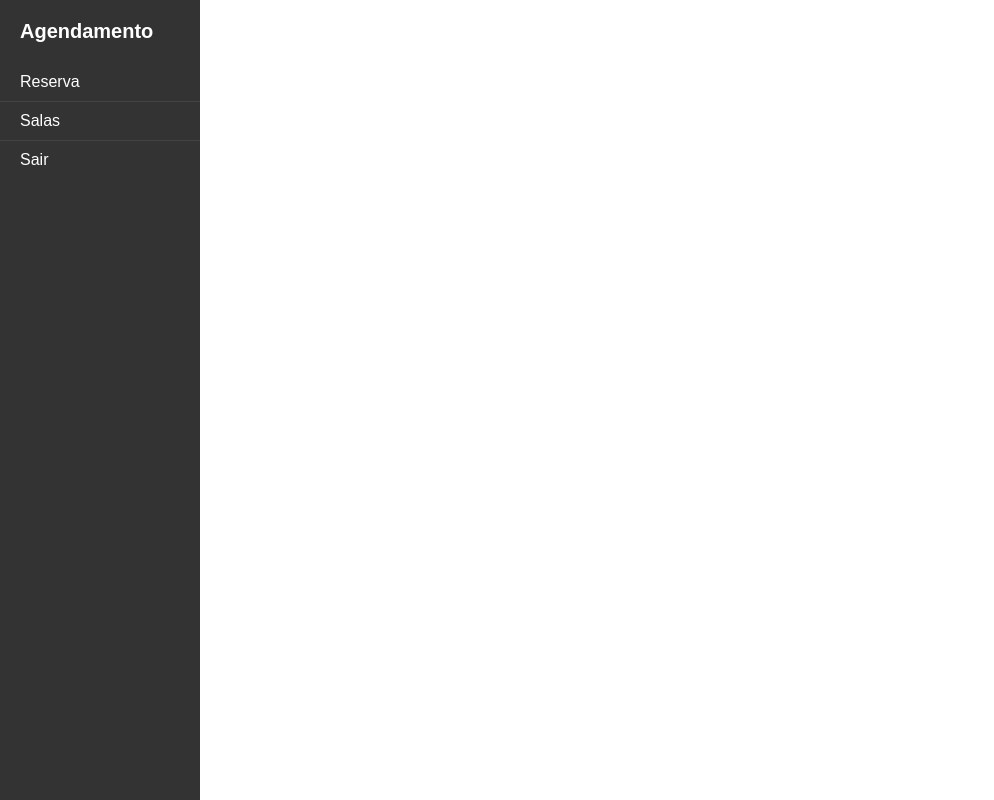
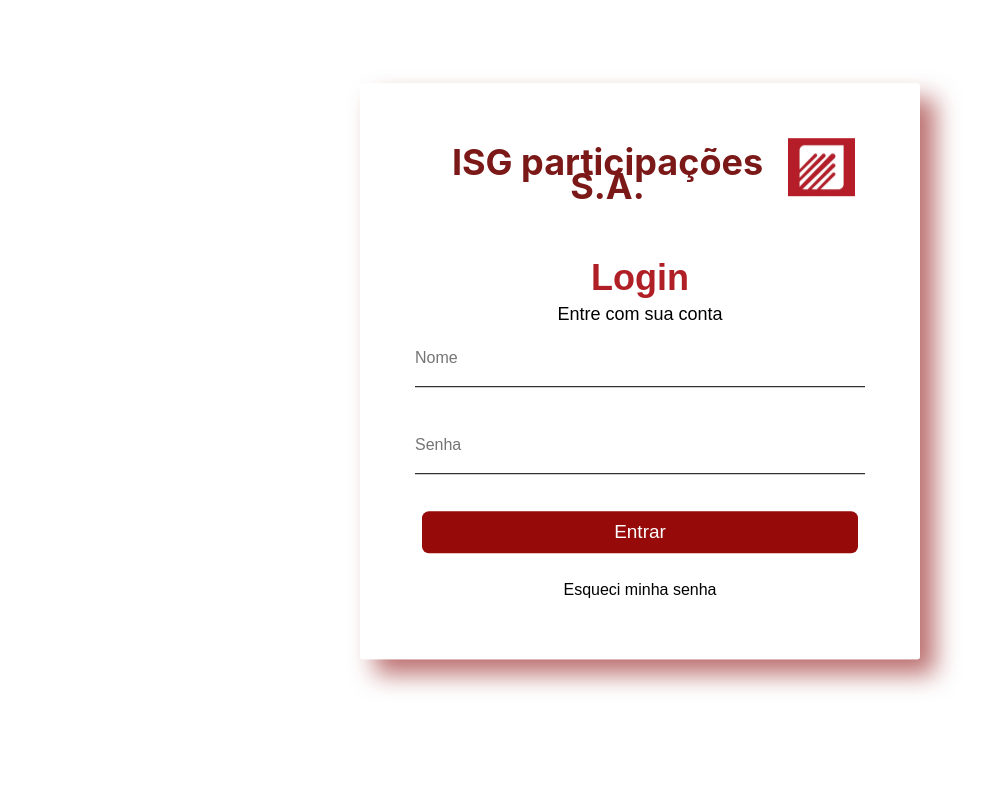
Before and after one commit to jonaite/tela-de-login-Angular, an Angular app: page / in a window 1280 px wide. Shown: the whole page, without its empty margins (0-994 px from the left). Built offline with nearby package versions, Linux system fonts and the light colour scheme.

Commit message:
tela1 com login certo
tentativa da primeira tela, com o login certo já para transferência de dados.

```diff
--- a/src/app/app.component.html
+++ b/src/app/app.component.html
@@ -1,3 +1,3 @@
 
 
-<app-tela1></app-tela1>
+<app-login></app-login>
--- a/src/app/login/login.component.css
+++ b/src/app/login/login.component.css
@@ -1,5 +1,4 @@
-
-
+/* logo da tela de login */
 .logo {
   display: flex;
   justify-content: center;
@@ -15,12 +14,12 @@
 }
 
 
-
+/*Botão de login*/
 .styled-button {
   background-color: #960a0a;
   border: none;
   color: rgb(255, 255, 255);
-  padding: 10px 180px;
+  padding: 10px 192px;
   text-align: center;
   text-decoration: none;
   display: inline-block;
@@ -31,24 +30,27 @@
 }
 
 
+/*corpo ou funco do projeto*/
 .body {
   background: #ffffff;}
+
+/*Caixa de formulario*/
 .login-box {
   position: absolute;
   top: 50%;
   left: 50%;
-  width: 540px;
+  width: 560px;
   padding: 55px;
   transform: translate(-50%, -55%);
   background: rgba(255, 255, 255, 0.9);
   box-sizing: border-box;
-  box-shadow: 0 20px 40px rgba(167, 0, 0, 0.6);
-  border-radius: 9px;
+  box-shadow: 15px 15px 25px rgba(142, 15, 15, 0.6);
+  border-radius: 3px;
   font-family: 'Inter';
   font-style: normal;
   font-weight: 400;
-  font-size: 30px;
-  line-height: 36px;
+  font-size: 20px;
+  line-height: 46px;
   text-align: center;
 }
 
@@ -56,10 +58,13 @@
   margin-bottom: 5px; /* valor desejado */
 }
 
+
+
+/*configurações dos nomes, titulos*/
 .login-box p:nth-of-type(1) {
   margin: 0 0 5px;
   padding: 12;
-  color: #791414;
+  color: #7b1919;
   font-family: 'Inter';
   font-style: normal;
   font-weight: 700;
@@ -71,7 +76,7 @@
   margin: 0 0 5px;
   padding: 5;
   color: #B11F26;
-  font-family: 'Inter';
+  font-family: 'Arial';
   font-style: normal;
   font-weight: 700;
   font-size: 36px;
@@ -80,7 +85,7 @@
 
 .login-box p:nth-of-type(3) {
   margin-top: 0.5em;
-  font-family: 'Roboto';
+  font-family: 'Arial';
   font-style: normal;
   font-weight: 400;
   font-size: 18px;
@@ -94,7 +99,7 @@
 
 .login-box .user-box input {
   width: 100%;
-  padding: 10px 0;
+  padding: 19px 0;
   font-size: 16px;
   color: #000000;
   margin-bottom: 30px;
@@ -120,7 +125,7 @@
   top: -20px;
   left: 0;
   color: #000000;
-  font-size: 12px;
+  font-size: 18px;
 }
 
 .login-box form a {
@@ -155,7 +160,7 @@
 
 .login-box a.a2 {
 
-font-family: 'Roboto';
+font-family: 'Arial';
 font-style: normal;
 font-weight: 400;
 font-size: 16px;
--- a/src/app/login/login.component.html
+++ b/src/app/login/login.component.html
@@ -5,7 +5,7 @@
     <img src="assets/logo.png" alt="Logo da ISG participações S.A">
   </div>
   </div>
- <p> ISG participações S.A</p><br>
+   <p> ISG participações S.A.</p><br>
 
 
     <p>Login</p>
@@ -13,15 +13,15 @@
     <form>
 
       <div class="user-box">
-      <input required="" name="" type="text">
-      <label>Username</label>
+        <input required="" name="" type="text" placeholder="Nome">
+
       </div>
       <div class="user-box">
-      <input required="" name="" type="password">
-      <label>Password</label>
+        <input required="" name="" type="password"  placeholder="Senha">
+
       </div>
       <div class="button-container">
-      <button class="styled-button">Login</button>
+        <button class="styled-button">Entrar</button>
       </div>
     </form>
     <p><a href="" class="a2">Esqueci minha senha</a></p>
```
Lines whose indentation alone changed are shown as unchanged.
